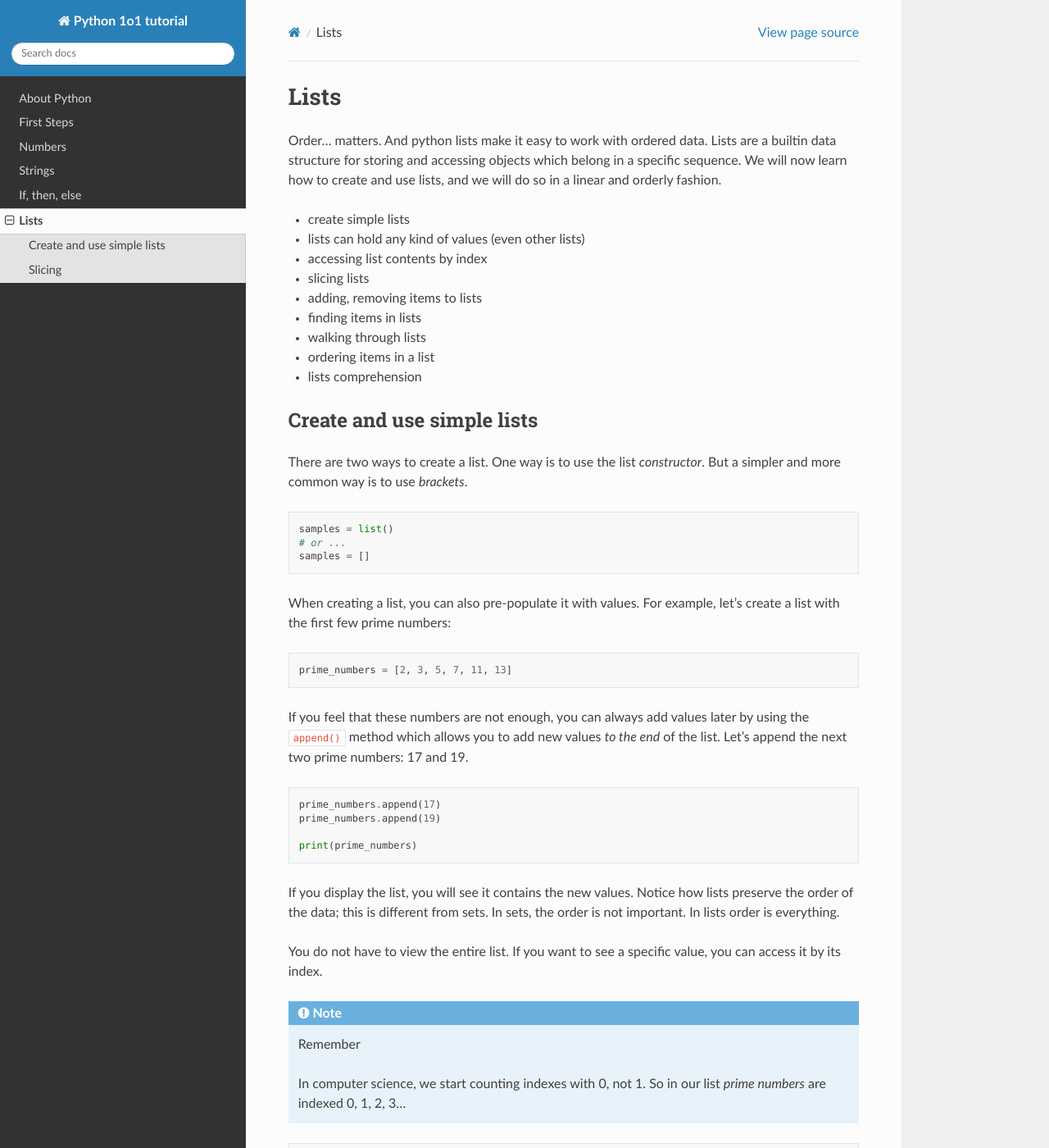
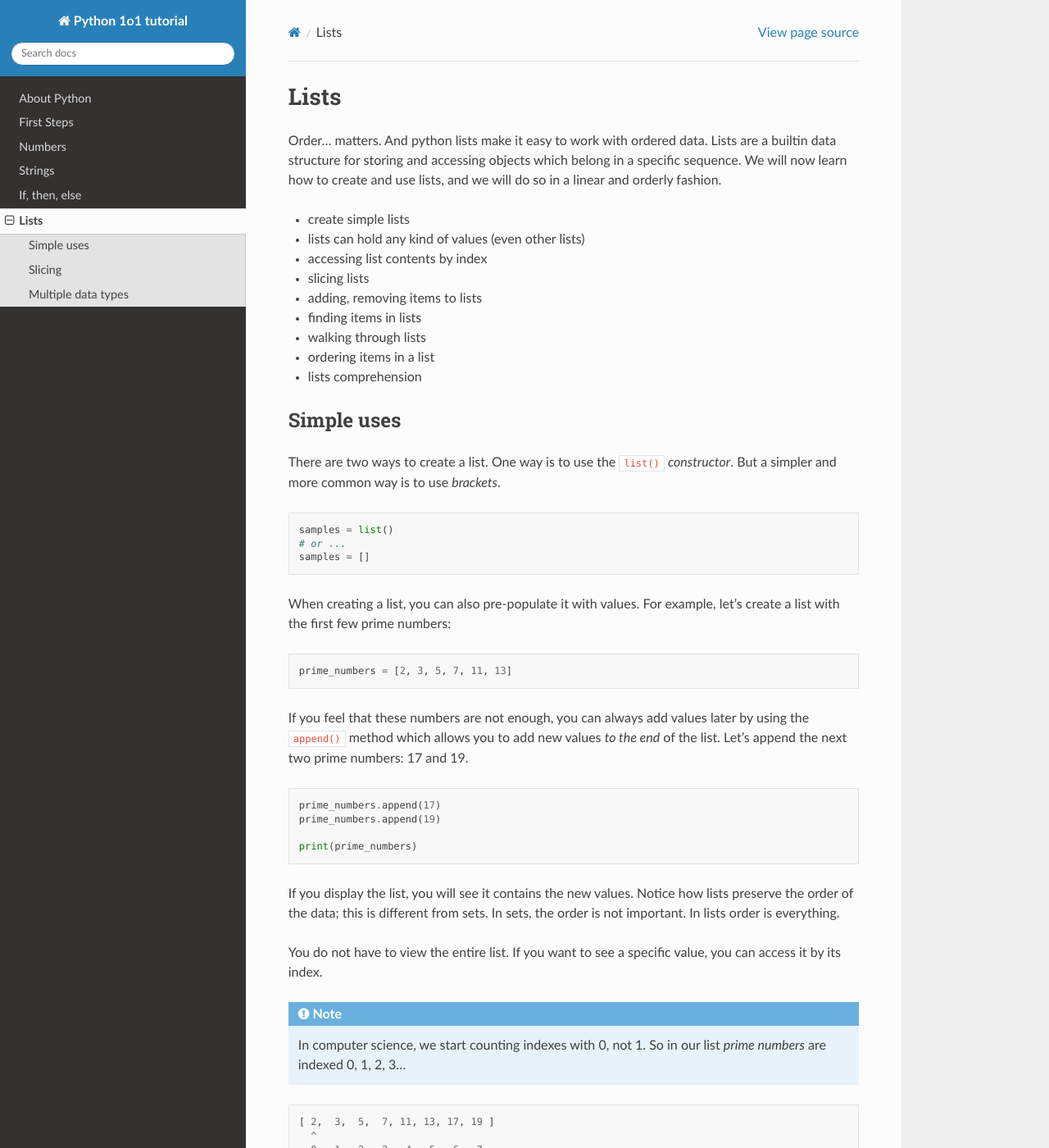
Before and after one commit to kopsha/python-1o1, a Sphinx documentation site: the page built from docs/lists.rst, in a window 1280 px wide and 1400 px high. Shown: the whole window at 82% size. Built offline with Sphinx 7.4.7 and the Read the Docs theme 2.0.0, drawn with Linux system fonts in a browser that asks for light colours; some of the changed text lies outside the part shown.

```diff
--- a/docs/index.rst
+++ b/docs/index.rst
@@ -64,11 +64,6 @@ enjoy the warm pleasant feeling of python programming.
    lists
 
 
-..   decisions
-   datetime
-   functions
-
-
 
 Indices and tables
 ^^^^^^^^^^^^^^^^^^
--- a/docs/lists.rst
+++ b/docs/lists.rst
@@ -18,11 +18,11 @@ do so in a linear and orderly fashion.
 - lists comprehension
 
 
-Create and use simple lists
-###########################
+Simple uses
+###########
 
-There are two ways to create a list. One way is to use the list *constructor*.
-But a simpler and more common way is to use *brackets*.
+There are two ways to create a list. One way is to use the ``list()``
+*constructor*. But a simpler and more common way is to use *brackets*.
 
 .. code-block:: python
 
@@ -58,7 +58,7 @@ In sets, the order is not important. In lists order is everything.
 You do not have to view the entire list. If you want to see a specific value,
 you can access it by its index.
 
-.. note :: Remember
+.. note ::
 
     In computer science, we start counting indexes with 0, not 1. So in our
     list *prime numbers* are indexed 0, 1, 2, 3...
@@ -66,7 +66,7 @@ you can access it by its index.
 
 .. code-block:: python
 
-    [ 2,  3,  5,  7, 11, 13, 17, 19]
+    [ 2,  3,  5,  7, 11, 13, 17, 19 ]
       ^
       0   1   2   3   4   5   6   7
 
@@ -168,6 +168,9 @@ list.
     [17, 19]
 
 
+Multiple data types
+###################
+
 Lists can contain more than prime numbers. The can contain integers, booleans,
 strings, floats, and even other lists.
 
@@ -233,7 +236,7 @@ help text gives full details on what it does and how to use it.
 
 For now, you can ignore the methods starting with double underscores.
 
-.. note :: Remember
+.. note ::
 
     Lists start at 0 and they end precisely when you are finished. You can
     slice them, you can concatenate them, you can reverse them. You can even
--- a/docs/strings.rst
+++ b/docs/strings.rst
@@ -45,6 +45,7 @@ Let's verify the text stored in this new variable by printing it:
 	>>> print(another_message)
 	The clock strikes at midnight.
 
+
 So you can create strings using single quotes (**'**) or double quotes (**"**),
 we did not had to specify that *message* or *another_message* were strings, we
 just assign them strings and Python was smart enough to know that the variables
@@ -61,6 +62,7 @@ if you try to make the string using single quotes you'll get a syntax error
 	                 ^
 	SyntaxError: invalid syntax
 	>>>
+
 
 Do you see the problem ?
 When Python encountered the apostrophe in the word *I'm* it thought that it was
```
